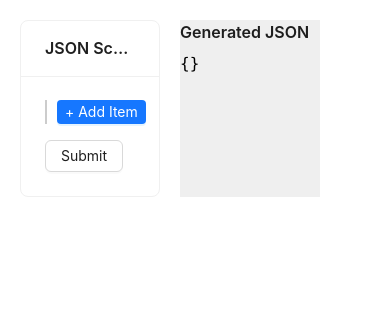
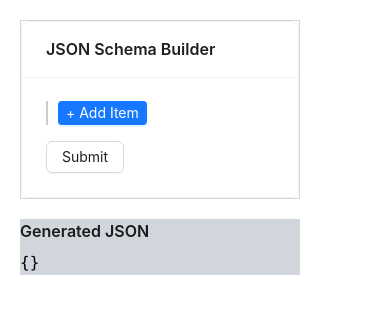
Before and after one commit to ayushsen07/JSON-Schema-Builder, a React (Vite) app: page / in a window 390 px wide. Shown: the top 314 px of the page. Built offline with nearby package versions, Linux system fonts and the light colour scheme.

Commit message:
improve styling

```diff
--- a/src/App.jsx
+++ b/src/App.jsx
@@ -6,11 +6,11 @@ const App = () => {
   const [formData, setFormData] = useState({ fields: [] });
 
   return (
-    <div style={{ padding: 20, display: 'flex', gap: 20 }}>
-      <div style={{ width: '40%' }}>
+    <div className='p-5 gap-5  flex md:flex-row flex-col'>
+      <div className='border-1 border-gray-300 md:w-[40%] w-[80%]' >
         <SchemaBuilder data={formData} onChange={setFormData} />
       </div>
-      <div style={{ width: '40%', backgroundColor : '#eeee' }}>
+      <div className='bg-gray-300 md:w-[40%] w-[80%]'>
         <JsonPreview fields={formData.fields} />
       </div>
     </div>
--- a/src/components/FieldInput.jsx
+++ b/src/components/FieldInput.jsx
@@ -8,7 +8,7 @@ const FIELD_TYPES = ['string', 'number', 'nested'];
 // feild inputs
 const FieldInput = ({ field, index, onKeyChange, onTypeChange, onRemove }) => {
   return (
-    <div style={{ display: 'flex', gap: 8, alignItems: 'center' }}>
+    <div className='flex gap-2 items-center'>
       <Input
         placeholder="Key"
         value={field.key}
```
